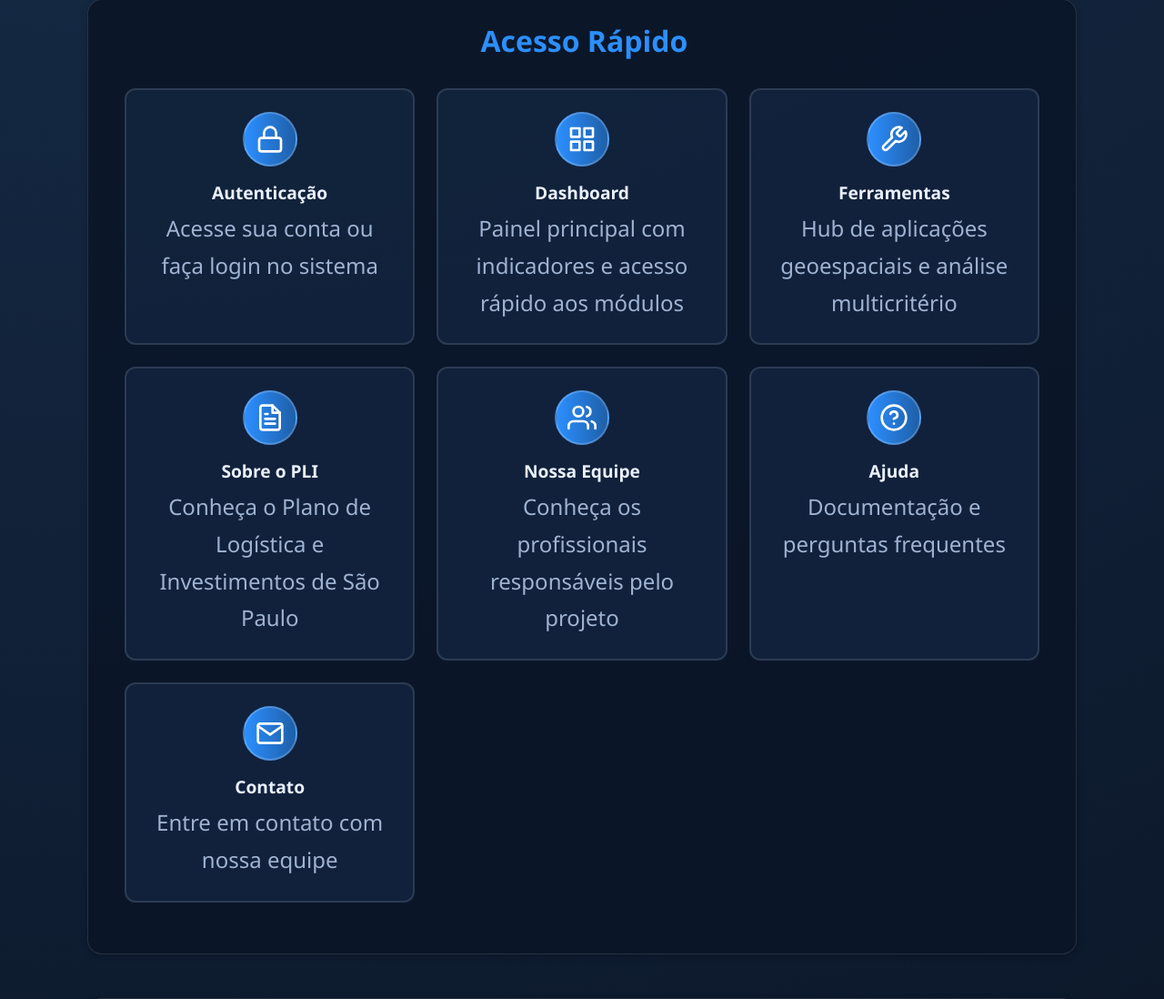
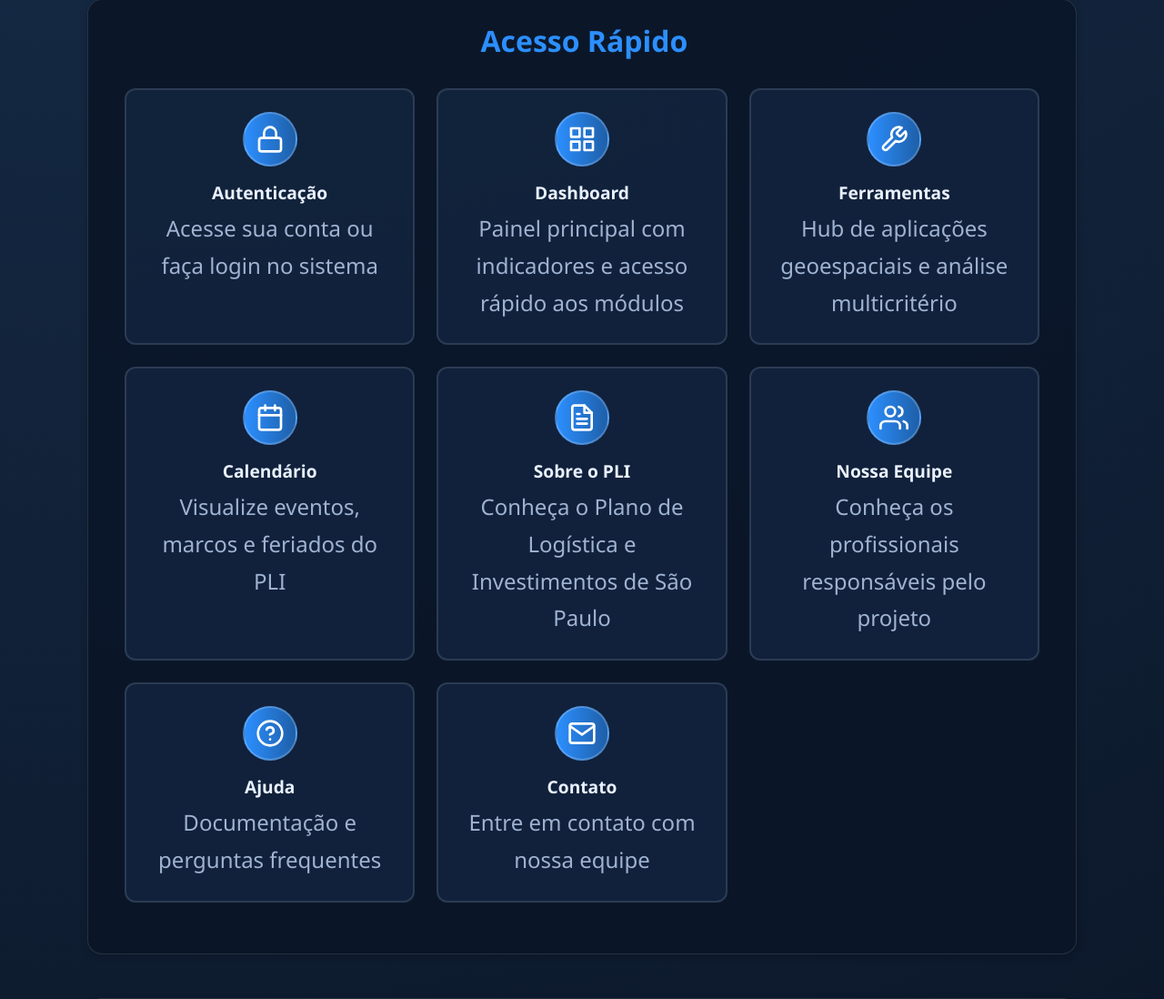
Before and after one commit to vpcapanema/SIGMA-PLI, a FastAPI app: page / in a window 1280 px wide. Shown: the part 2377-3475 px from the top of the page at 91% size. Run offline with FastAPI, Linux system fonts and the light colour scheme.

Commit message:
feat(home): Adiciona card do Calendario na secao Acesso Rapido
- Adiciona card com icone de calendario e link para /calendario
- Posicionado entre 'Ferramentas' e 'Sobre o PLI'
- Descricao: 'Visualize eventos, marcos e feriados do PLI'
- Completa a integracao do calendario na home

```diff
--- a/templates/pages/M00_home/template_home_index_pagina.html
+++ b/templates/pages/M00_home/template_home_index_pagina.html
@@ -176,6 +176,20 @@
                         </div>
                         <h4>Ferramentas</h4>
                         <p>Hub de aplicações geoespaciais e análise multicritério</p>
+                    </a>
+                    <a href="/calendario" class="quick-link-card">
+                        <div class="quick-icon">
+                            <svg xmlns="http://www.w3.org/2000/svg" width="32" height="32" viewBox="0 0 24 24"
+                                fill="none" stroke="currentColor" stroke-width="2" stroke-linecap="round"
+                                stroke-linejoin="round">
+                                <rect x="3" y="4" width="18" height="18" rx="2" ry="2"></rect>
+                                <line x1="16" y1="2" x2="16" y2="6"></line>
+                                <line x1="8" y1="2" x2="8" y2="6"></line>
+                                <line x1="3" y1="10" x2="21" y2="10"></line>
+                            </svg>
+                        </div>
+                        <h4>Calendário</h4>
+                        <p>Visualize eventos, marcos e feriados do PLI</p>
                     </a>
                     <a href="/sobre" class="quick-link-card">
                         <div class="quick-icon">
```
